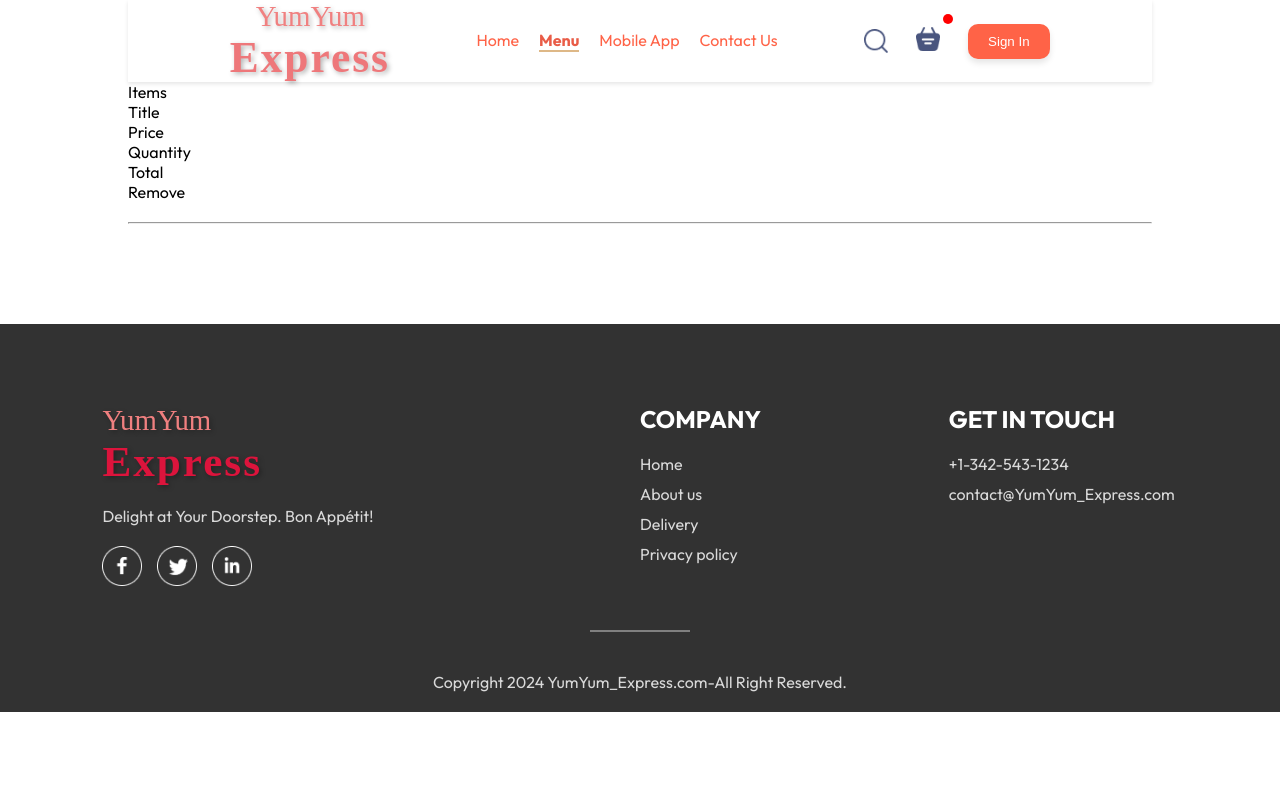
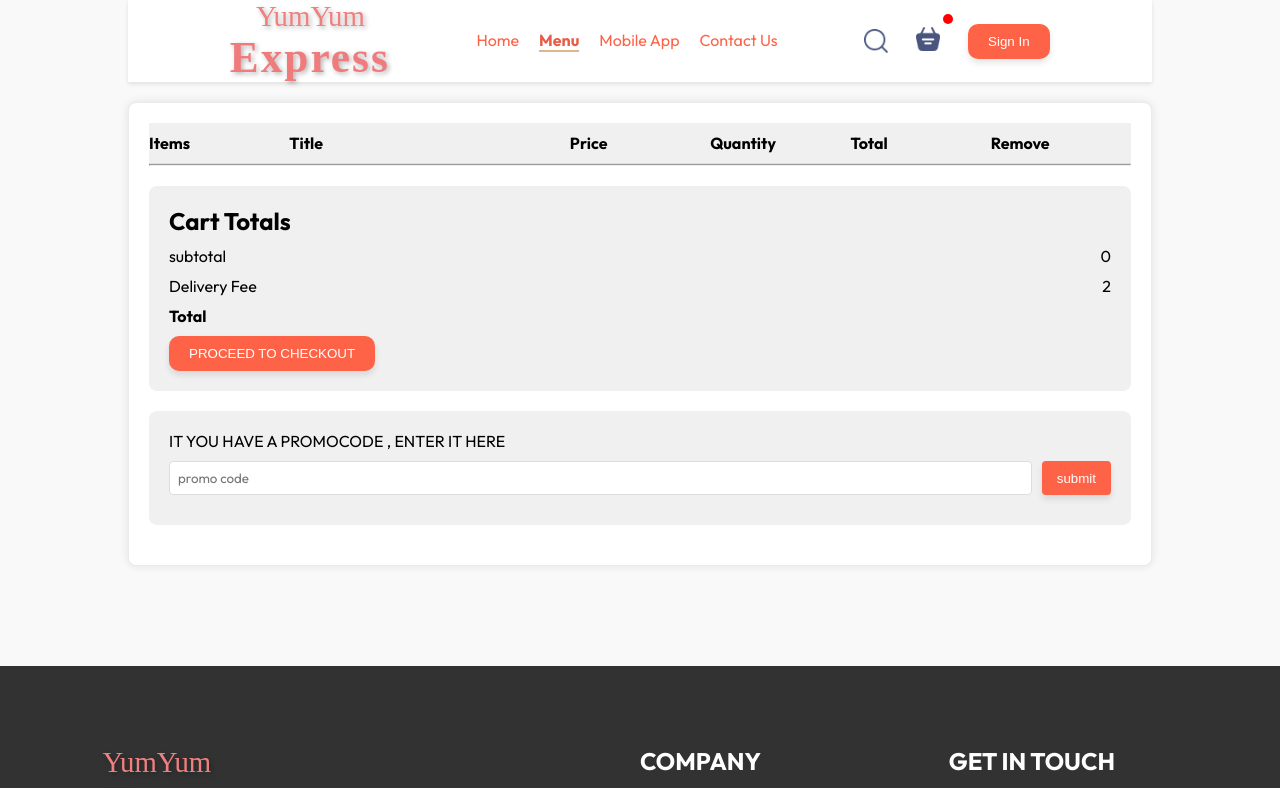
Before and after one commit to Rownokk/YumYum_Express, a React (Vite) app in the folder react-project/: page /cart in a window 1280 px wide. Shown: the top 788 px of the page. Built offline with nearby package versions, Linux system fonts and the light colour scheme.

Commit message:
tenth commit

```diff
--- a/react-project/src/App.jsx
+++ b/react-project/src/App.jsx
@@ -1,4 +1,3 @@
-
 import { Route, Routes } from "react-router-dom"
 import Navbar from "./components/Navbar/Navbar"
 import Home from "./pages/Home/Home"
--- a/react-project/src/components/FoodDisplay/FoodDisplay.jsx
+++ b/react-project/src/components/FoodDisplay/FoodDisplay.jsx
@@ -1,27 +1,41 @@
-import { useContext } from 'react'
-import './FoodDisplay.css'
-import { StoreContext } from '../../context/StoreContext'
-import FoodItem from '../FoodItem/FoodItem'
+import React, { useContext } from 'react';
+import { useNavigate } from 'react-router-dom';
+import './FoodDisplay.css';
+import { StoreContext } from '../../context/StoreContext';
+import FoodItem from '../FoodItem/FoodItem';
 
-const FoodDisplay = ({category}) => {
-    const {food_list}=useContext(StoreContext)
+const FoodDisplay = ({ category }) => {
+    const { food_list } = useContext(StoreContext);
+    const navigate = useNavigate();
+
+    const handleItemClick = (id) => {
+        addToCart(id);
+        navigate('/cart'); // Navigate to the Cart page
+    };
 
     return (
         <div className='food-display' id='food-display'>
             <h2>Top Dishes Near You</h2>
             <div className="food-display-list">
-
-            {food_list.map((item,index)=>{
-              {console.log(category,item.category);}
-              if (category==="All" || category===item.category){
-                return <FoodItem key={index} id={item.id} name={item.name} description={item.description}price={item.price}image={item.image}/>
+                {food_list.map((item, index) => {
+                    if (category === "All" || category === item.category) {
+                        return (
+                            <div key={index} onClick={() => handleItemClick(item._id)}>
+                                <FoodItem
+                                    id={item._id}
+                                    name={item.name}
+                                    description={item.description}
+                                    price={item.price}
+                                    image={item.image}
+                                />
+                            </div>
+                        );
                     }
-
+                    return null;
                 })}
             </div>
         </div>
+    );
+};
 
-  )
-}
-
-export default FoodDisplay
+export default FoodDisplay;
--- a/react-project/src/components/FoodItem/FoodItem.jsx
+++ b/react-project/src/components/FoodItem/FoodItem.jsx
@@ -37,7 +37,7 @@ const FoodItem = ({ id, name, price, description, image }) => {
           <img src={assets.rating_starts} alt="" />
         </div>
         <p className='food-item-desc'>{description}</p>
-        <p className='food-item-price'>${price}</p>
+        <p className='food-item-price'>Tk.{price}</p>
       </div>
     </div>
   );
--- a/react-project/src/context/storeContext.jsx
+++ b/react-project/src/context/storeContext.jsx
@@ -1,41 +1,45 @@
-
-import { createContext, useEffect, useState } from 'react';
+import React, { createContext, useEffect, useState } from 'react';
 import PropTypes from 'prop-types';
 import { food_list } from '../assets/assets';
+
 export const StoreContext = createContext(null);
 
-const StoreContextProvider = (props) => {
-    const [cartItems,setCartItems]=useState({});
-    const addToCart=(itemId)=>{
-if(!cartItems[itemId]){
-    setCartItems((prev)=>({...prev,[itemId]:1}))
-}
-else{
-    setCartItems((prev)=>({...prev,[itemId]:prev[itemId]+1}))
-}
-    }
-    const removeFromCart=(itemId)=>{
-        setCartItems((prev)=>({...prev,[itemId]:prev[itemId]-1}))
-    }
-    useEffect (()=>{
+const StoreContextProvider = ({ children }) => {
+    const [cartItems, setCartItems] = useState({});
+
+    const addToCart = (itemId) => {
+        setCartItems((prev) => ({
+            ...prev,
+            [itemId]: (prev[itemId] || 0) + 1,
+        }));
+    };
+
+    const removeFromCart = (itemId) => {
+        setCartItems((prev) => {
+            const updatedItems = { ...prev };
+            if (updatedItems[itemId] > 1) {
+                updatedItems[itemId] -= 1;
+            } else {
+                delete updatedItems[itemId];
+            }
+            return updatedItems;
+        });
+    };
+
+    useEffect(() => {
         console.log(cartItems);
-    },[cartItems])
+    }, [cartItems]);
+
     const contextValue = {
-        // add your context value here
         food_list,
         cartItems,
-        setCartItems,
         addToCart,
-        removeFromCart
-
-
+        removeFromCart,
     };
-
-    console.log("StoreContextProvider rendered"); // Debugging output
 
     return (
         <StoreContext.Provider value={contextValue}>
-            {props.children}
+            {children}
         </StoreContext.Provider>
     );
 };
--- a/react-project/src/pages/Cart/Cart.css
+++ b/react-project/src/pages/Cart/Cart.css
@@ -0,0 +1,188 @@
+/* Reset */
+* {
+    box-sizing: border-box;
+    margin: 0;
+    padding: 0;
+}
+
+body {
+    font-family: Arial, sans-serif;
+    background-color: #f9f9f9;
+}
+
+/* Cart Container */
+.cart {
+    margin: 20px auto;
+    padding: 20px;
+    border: 1px solid #eaeaea;
+    border-radius: 8px;
+    background-color: #fff;
+    box-shadow: 0px 0px 10px rgba(0, 0, 0, 0.1);
+    max-width: 100%; /* Ensure it occupies full width */
+}
+
+/* Cart Items */
+.cart-items-title {
+    display: grid;
+    grid-template-columns: 1fr 2fr 1fr 1fr 1fr 1fr;
+    align-items: center;
+    background-color: #f0f0f0;
+    padding: 10px 0;
+    font-weight: bold;
+    border-bottom: 1px solid #ddd;
+}
+
+.cart-items-item {
+    display: grid;
+    grid-template-columns: 1fr 2fr 1fr 1fr 1fr 1fr;
+    align-items: center;
+    padding: 10px 0;
+    border-bottom: 1px solid #ddd;
+}
+
+.cart-items-item img {
+    width: 60px;
+    height: 60px;
+    object-fit: cover;
+    border-radius: 4px;
+}
+
+.cart-items-item p {
+    margin: 0;
+    padding: 5px;
+}
+
+.cart-items-item button {
+    background-color: #ff6347; /* Same color as "Proceed to Checkout" */
+    color: white;
+    border: none;
+    border-radius: 4px;
+    padding: 5px 10px;
+    cursor: pointer;
+    transition: background-color 0.3s ease;
+}
+
+.cart-items-item button:hover {
+    background-color: #ff6347; /* Darker shade on hover */
+}
+
+/* Cart Bottom Section */
+.cart-bottom {
+    display: flex;
+    flex-direction: column;
+    margin-top: 20px;
+}
+
+.cart-total,
+.cart-promocode {
+    padding: 20px;
+    background-color: #f0f0f0;
+    border-radius: 8px;
+    margin-bottom: 20px;
+}
+
+.cart-total h2,
+.cart-promocode p {
+    margin-bottom: 10px;
+}
+
+.cart-total-details,
+.cart-promocode-input {
+    display: flex;
+    justify-content: space-between;
+    margin-bottom: 10px;
+}
+
+.cart-total-details b {
+    font-weight: bold;
+}
+
+.cart-promocode-input input {
+    flex: 1;
+    padding: 8px;
+    border: 1px solid #ddd;
+    border-radius: 4px;
+    margin-right: 10px;
+}
+
+.cart-promocode-input button {
+    background-color: #ff6347; /* Same color as "Proceed to Checkout" */
+    color: white;
+    border: none;
+    border-radius: 4px;
+    padding: 8px 15px;
+    cursor: pointer;
+    transition: background-color 0.3s ease;
+}
+
+.cart-promocode-input button:hover {
+    background-color:#ff6347 ; /* Darker shade on hover */
+
+}
+
+/* Submit Button */
+/* Submit Button */
+button[type="submit"] {
+    background-color: #ff6347; /* Same color as "Proceed to Checkout" */
+    color: white;
+    border: none;
+    border-radius: 4px;
+    padding: 8px 15px; /* Adjusted padding to make it smaller */
+    cursor: pointer;
+    transition: background-color 0.3s ease;
+    display: inline-block; /* Ensure button displays as inline-block element */
+}
+
+button[type="submit"]:hover {
+    background-color: #ff6347; /* Darker shade on hover */
+}
+
+/* Media Query for Mobile */
+@media screen and (max-width: 768px) {
+    .cart-items-title {
+        display: none;
+    }
+
+    .cart-items-item {
+        grid-template-columns: 1fr 3fr 1fr;
+        padding: 10px;
+        text-align: center;
+    }
+
+    .cart-items-item img {
+        width: 50px;
+        height: 50px;
+    }
+
+    .cart-items-item p {
+        padding: 5px 0;
+    }
+
+    .cart-items-item button {
+        padding: 5px 10px;
+    }
+
+    .cart-bottom {
+        flex-direction: column;
+    }
+
+    .cart-promocode-input {
+        margin-top: 20px;
+    }
+
+    .cart-promocode-input input {
+        width: calc(100% - 95px); /* Adjust width to fit within small space */
+        margin-right: 10px;
+    }
+
+    .cart-promocode-input button {
+        width: 75px; /* Adjust width to fit within small space */
+        padding: 10px 5px; /* Adjust padding */
+        margin-top: 10px; /* Add space between input and button */
+    }
+
+    /* Adjust submit button size for mobile */
+    button[type="submit"] {
+        padding: 8px 15px;
+    }
+}
--- a/react-project/src/pages/Cart/Cart.jsx
+++ b/react-project/src/pages/Cart/Cart.jsx
@@ -4,6 +4,8 @@ import { StoreContext } from '../../context/StoreContext';
 
 const Cart = () => {
     const { cartItems, food_list, removeFromCart } = useContext(StoreContext);
+
+    const getItemById = (id) => food_list.find(item => item._id === id);
 
     return (
         <div className='cart'>
@@ -16,20 +18,49 @@ const Cart = () => {
                     <p>Total</p>
                     <p>Remove</p>
                 </div>
-        <br />
                 <hr />
-        {food_list.map((item, index) => {
-if (cartItems[item._id]>0)
-  {
+                {Object.keys(cartItems).map((itemId) => {
+                    const item = getItemById(itemId);
+                    if (!item) return null;
                     return (
-      <div className='cart-items-title  cart-items-item'>
-
-        <p> {item.name}</p>
-
+                        <div key={itemId} className='cart-items-item'>
+                            <img src={item.image}alt=""/>
+                            <p>{item.name}</p>
+                            <p>Tk.{item.price}</p>
+                            <p>{cartItems[itemId]}</p>
+                            <p>Tk.{(item.price * cartItems[itemId]).toFixed(2)}</p>
+                            <button onClick={() => removeFromCart(itemId)}>Remove</button>
                         </div>
-    )
-  }
-          })  }
+                    );
+                })}
+            </div>
+            <div className="cart-bottom">
+              <div className="cart-total">
+                <h2>Cart Totals</h2>
+                <div>
+                  <div className="cart-total-details">
+                    <p>subtotal</p>
+                    <p>{0}</p>
+                  </div>
+                  <div className="cart-total-details">
+                  <p>Delivery Fee</p>
+                  <p>{2}</p>
+                  </div>
+                  <div className="cart-total-details">
+                  <b>Total</b>
+                  </div>
+             </div>
+             <button>PROCEED TO CHECKOUT</button>
+              </div>
+              <div className="cart-promocode">
+                <div>
+                  <p>IT YOU HAVE A PROMOCODE , ENTER IT HERE</p>
+                <div className="cart-promocode-input">
+                  <input type="text" placeholder='promo code'/>
+               <button>submit</button>
+                </div>
+                                </div>
+              </div>
             </div>
         </div>
     );
```
Lines whose indentation alone changed are shown as unchanged.
